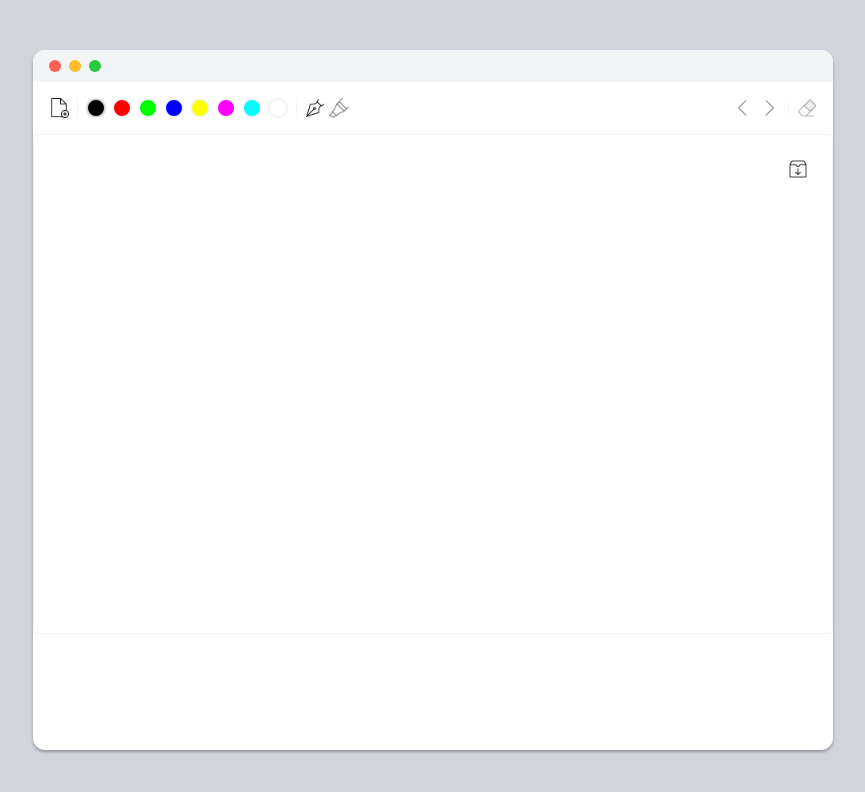
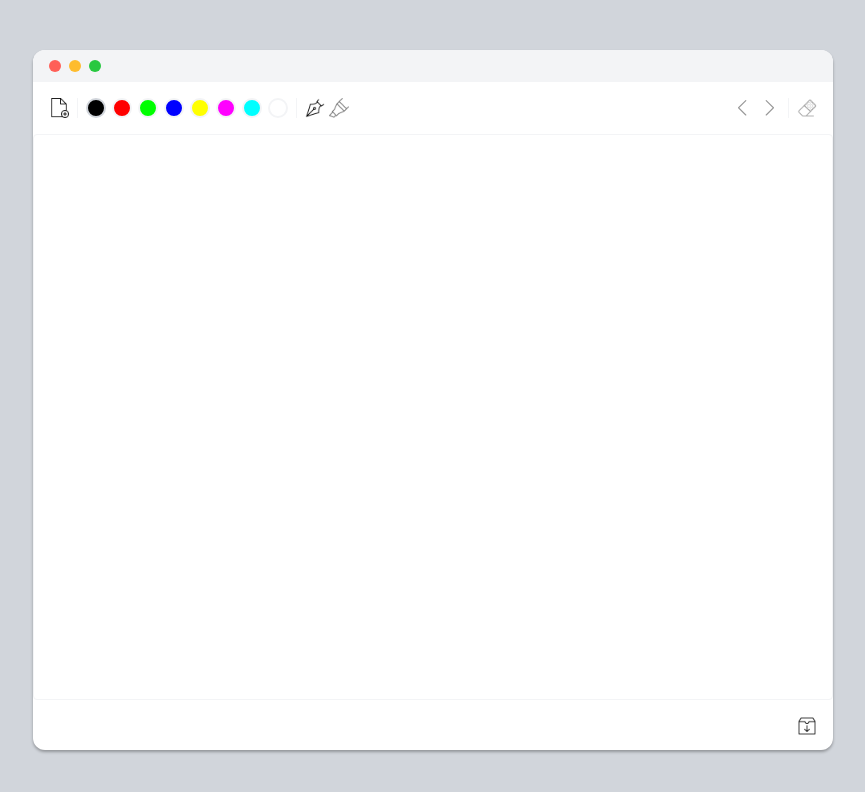
Before and after one commit to wwowww/handwritten-note, a React (Vite) app: page / in a window 1280 px wide. Shown: the top 792 px of the page, without its empty margins (207-1072 px from the left). Built offline with nearby package versions, Linux system fonts and the light colour scheme.

Commit message:
design. 하단 페이지 컨트롤, 다운로드 ui 수정

```diff
--- a/src/App.tsx
+++ b/src/App.tsx
@@ -1,6 +1,5 @@
 import Layout from '@components/Layout';
 import CanvasRenderer from '@components/CanvasRenderer'
-import PageControls from '@components/PageControls'
 import ToolBar from '@components/ToolBar';
 
 function App() {
@@ -8,7 +7,6 @@ function App() {
     <Layout>
       <ToolBar />
       <CanvasRenderer />
-      <PageControls />
     </Layout>
   )
 }
--- a/src/components/CanvasRenderer.tsx
+++ b/src/components/CanvasRenderer.tsx
@@ -5,6 +5,7 @@ import useDrawing from "@/hooks/useDrawing";
 import { usePdfStore } from "@/stores/usePdfStore";
 import { useDrawingStore } from "@/stores/useDrawingStore";
 import DownloadButton from "./DownloadButton";
+import PageControls from "./PageControls";
 
 const CanvasRenderer = () => {
   const backgroundCanvasRef = useRef<HTMLCanvasElement | null>(null);
@@ -22,16 +23,19 @@ const CanvasRenderer = () => {
   useDrawing(drawingCanvasRef);
 
   return (
-    <div className="relative w-full h-full mx-auto max-h-[500px] border border-gray-100 rounded">
-      <canvas ref={backgroundCanvasRef} className="absolute top-0 left-0 z-0  w-full" />
-      <canvas ref={drawingCanvasRef} className="absolute top-0 left-0 z-10  w-full" />
-      <div className="absolute top-4 right-4 z-20">
+    <>
+      <div className="relative w-full h-full mx-auto max-h-minus-134 overflow-y-scroll border border-gray-100 rounded">
+        <canvas ref={backgroundCanvasRef} className="absolute top-0 left-0 z-0  w-full" />
+        <canvas ref={drawingCanvasRef} className="absolute top-0 left-0 z-10  w-full" />
+      </div>
+      <div className="flex justify-end p-2 relative">
+        <PageControls />
         <DownloadButton
           backgroundCanvasRef={backgroundCanvasRef}
           drawingCanvasRef={drawingCanvasRef}
         />
       </div>
-    </div>
+    </>
   );
 };
 
--- a/src/components/PageControls.tsx
+++ b/src/components/PageControls.tsx
@@ -5,12 +5,12 @@ const PageControls = () => {
 
   return (
     totalPages > 1 &&
-    <div className="flex items-center gap-4 justify-center fixed bottom-0 bg-white w-full pb-5 pt-3 z-20">
-      <button onClick={prevPage} disabled={pageNumber <= 1} className="px-3 py-1 bg-gray-200 rounded">
+    <div className="absolute left-[50%] t-0 translate-x-[-50%] flex items-center gap-2">
+      <button onClick={prevPage} disabled={pageNumber <= 1} className="text-sm bg-gray-100 py-1 px-2 cursor-pointer rounded-md text-gray-700">
         이전
       </button>
-      <span>{pageNumber} / {totalPages}</span>
-      <button onClick={nextPage} disabled={pageNumber >= totalPages} className="px-3 py-1 bg-gray-200 rounded">
+      <span className='text-sm'>{pageNumber} / {totalPages}</span>
+      <button onClick={nextPage} disabled={pageNumber >= totalPages} className="text-sm bg-gray-100 py-1 px-2 cursor-pointer rounded-md text-gray-700">
         다음
       </button>
     </div>
```
